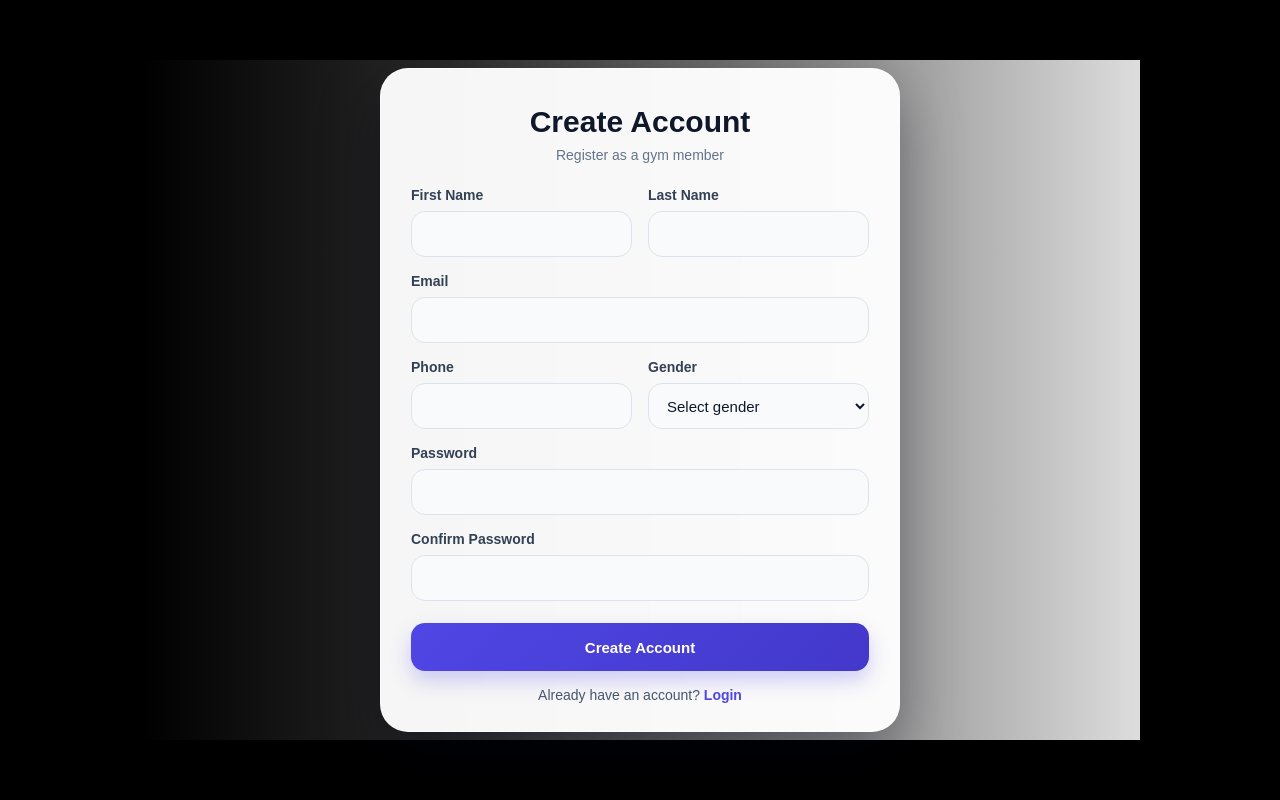
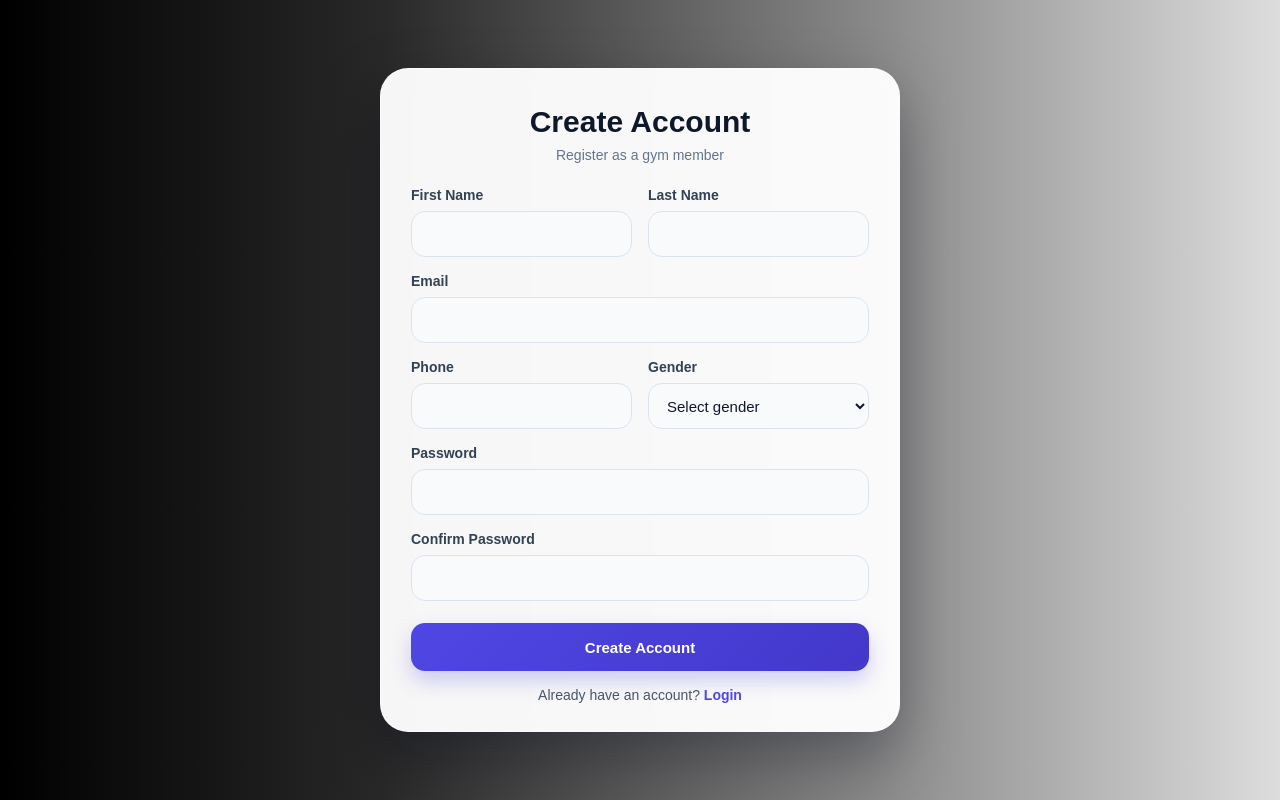
Before and after one commit to Carl-doc/akisgym, a PHP site: page /auth/register.php in a window 1280 px wide. Run offline with PHP 8.4, Linux system fonts and the light colour scheme.

Commit message:
11111122222222
Updated styles for auth layout, changing min-height to height and removing unnecessary padding.

```diff
--- a/assets/css/style.css
+++ b/assets/css/style.css
@@ -155,35 +155,37 @@ body.landing-body{
 
 /*LOGIN PAGE
 */
-body.auth-body{
-    margin:0;
-    background:#000;
-    min-height:100vh;
+body.auth-body {
+    margin: 0;
+    background: #000;
+    height: 100vh;        /* Changed from min-height: 110vh */
+    overflow: hidden;     /* Removes scrollbar */
 }
 
-.auth-wrapper{
-    min-height:100vh;
-    display:flex;
-    justify-content:center;
-    align-items:center;
-    padding:40px;
+.auth-wrapper {
+    height: 100vh;        /* Changed from min-height: 110vh */
+    display: flex;
+    justify-content: center;
+    align-items: center;
+    padding: 0;           /* Removed 40px padding that was causing gaps */
 }
 
-.auth-panel{
-    width:100%;
-    max-width:1000px;
-    min-height:680px;
-    display:flex;
-    justify-content:center;
-    align-items:center;
-    background:linear-gradient(
+.auth-panel {
+    width: 100vw;
+    height: 100vh;        /* Changed from 110vh */
+    max-width: none;
+    min-height: auto;
+    display: flex;
+    justify-content: center;
+    align-items: center;
+    background: linear-gradient(
         90deg,
         rgba(0,0,0,0.96) 0%,
         rgba(45,45,45,0.90) 30%,
         rgba(170,170,170,0.80) 68%,
         rgba(245,245,245,0.90) 100%
     );
-    box-shadow:0 0 40px rgba(0,0,0,0.35);
+    box-shadow: 0 0 40px rgba(0,0,0,0.35);
 }
 
 .login-card{
```
